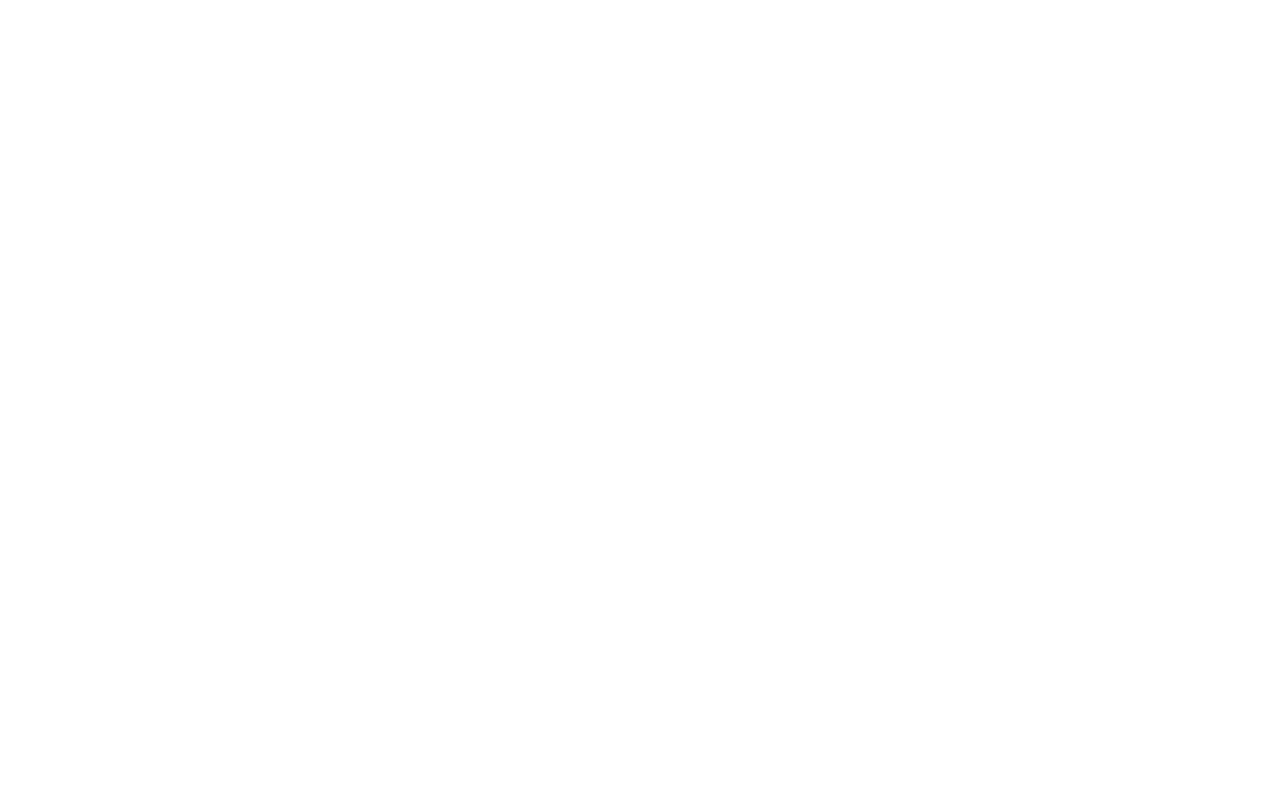
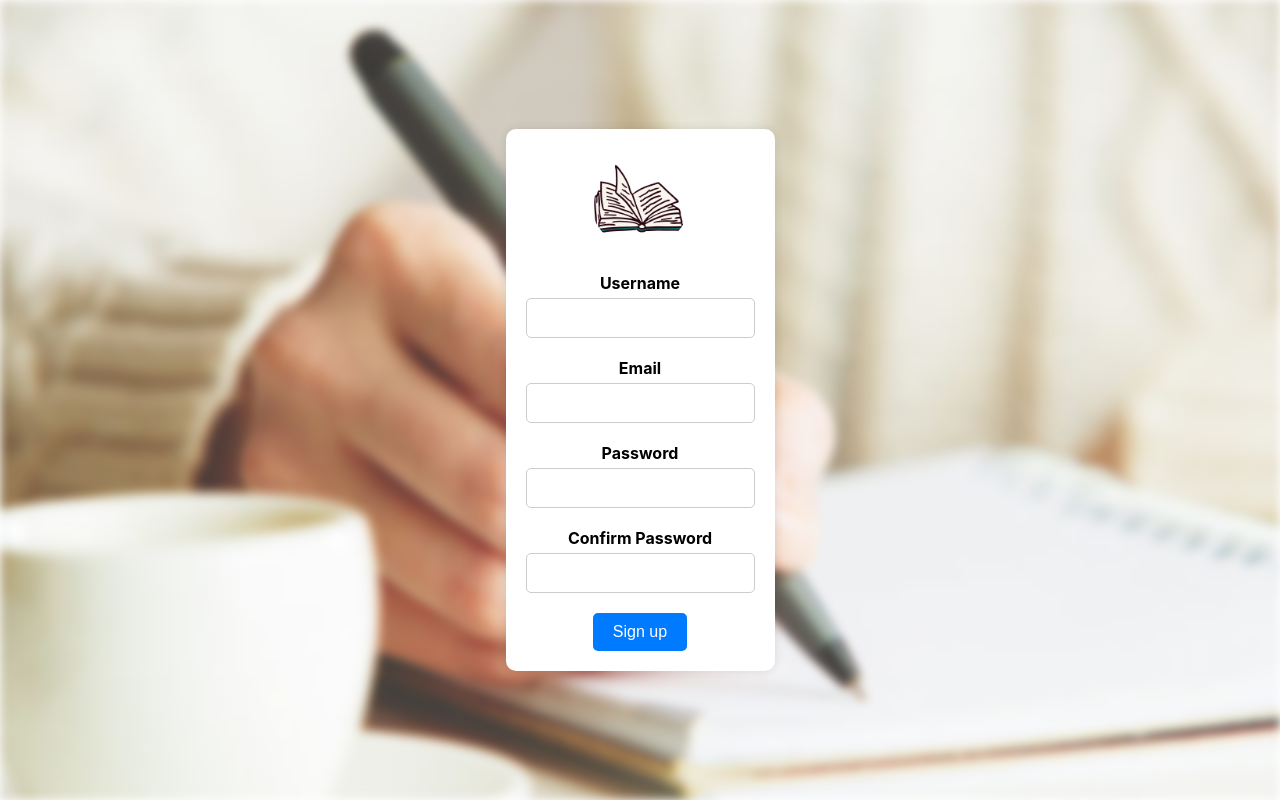
Before and after one commit to Raulco02/Notion-like-application, a React (Create React App) app in the folder frontend/: page /signup in a window 1280 px wide. Before the commit this address had no page. Built offline with nearby package versions, Linux system fonts and the light colour scheme.

Commit message:
Signup component creation

```diff
--- a/frontend/src/App.js
+++ b/frontend/src/App.js
@@ -3,6 +3,7 @@
 import BackgroundComponent from './components/BackgroundComponent';
 import NoteManagemetComponent from './components/NoteManagemetComponent';
 import Login from './components/Login/Login';
+import Signup from './components/Signup/Signup';
 
 function App() {
   return (
@@ -10,6 +11,7 @@
     <BrowserRouter>
       <Routes>
         <Route path='/' element={<Login />} />
+        <Route path='/signup' element={<Signup />} />
         <Route path='/menu' element={<BackgroundComponent> </BackgroundComponent>} />
         <Route path='/note/:noteId' element={<BackgroundComponent> <NoteManagemetComponent/> </BackgroundComponent>} />
       </Routes>
--- /dev/null
+++ b/frontend/src/components/Signup/Signup.css
@@ -0,0 +1,74 @@
+.signup-container {
+    position: relative;
+    display: flex;
+    justify-content: center;
+    align-items: center;
+    height: 100vh;
+}
+
+.background-image {
+    position: fixed;
+    top: 0;
+    left: 0;
+    width: 100%;
+    height: 100%;
+    background-image: url('/public/fondo.jpg');
+    background-size: cover;
+    filter: blur(5px);
+    z-index: -1;
+}
+
+.signup-form {
+    background-color: white;
+    padding: 20px;
+    border-radius: 10px;
+    box-shadow: 0 0 10px rgba(0, 0, 0, 0.1);
+    text-align: center;
+    z-index: 1;
+}
+
+.avatar-container {
+    margin-bottom: 20px;
+}
+
+.avatar {
+    width: 100px;
+    height: 100px;
+    border-radius: 50%;
+}
+
+.form-group {
+    margin-bottom: 20px;
+}
+
+label {
+    display: block;
+    margin-bottom: 5px;
+    font-weight: bold;
+}
+
+input {
+    width: 100%;
+    padding: 10px;
+    border: 1px solid #ccc;
+    border-radius: 5px;
+    box-sizing: border-box;
+    font-size: 16px;
+}
+
+.signup-button {
+    background-color: #007bff;
+    /* Color de fondo azul */
+    color: white;
+    /* Color de texto blanco */
+    border: none;
+    padding: 10px 20px;
+    border-radius: 5px;
+    cursor: pointer;
+    font-size: 16px;
+}
+
+.signup-button:hover {
+    background-color: #0056b3;
+    /* Color de fondo azul oscuro al pasar el ratón */
+}
--- /dev/null
+++ b/frontend/src/components/Signup/Signup.js
@@ -0,0 +1,75 @@
+import React, { useState } from 'react';
+import './Signup.css';
+import UserServiceInstance from '../../services/UserService';
+import { useNavigate } from 'react-router-dom';
+
+const Register = () => {
+    const [nombre, setNombre] = useState('');
+    const [correo, setCorreo] = useState('');
+    const [pwd1, setPwd1] = useState('');
+    const [pwd2, setPwd2] = useState('');
+    const navigate = useNavigate();
+
+    const handleSignup = async() => {
+            try {
+              await UserServiceInstance.register({ nombre, correo, pwd1, pwd2 }); //Hay que comprobar que se haga bien
+              navigate('/login');
+            } catch (error) {
+              console.error('Error al registrarse:', error);
+            }
+      };
+
+  return (
+    <div className="signup-container">
+      <div className="background-image"></div>
+      <div className="signup-form">
+        <div className="avatar-container">
+          <img className="avatar" src="/logo.webp" alt="Avatar-Smart-Esi" />
+        </div>
+        <div className="form-group">
+          <label htmlFor="username">Username</label>
+          <input
+            type="text"
+            id="username"
+            name="username"
+            value={nombre}
+            onChange={(e) => setNombre(e.target.value)}
+          />
+        </div>
+        <div className="form-group">
+          <label htmlFor="email">Email</label>
+          <input
+            type="email"
+            id="email"
+            name="email"
+            value={correo}
+            onChange={(e) => setCorreo(e.target.value)}
+          />
+        </div>
+        <div className="form-group">
+          <label htmlFor="password">Password</label>
+          <input
+            type="password"
+            id="password"
+            name="password"
+            value={pwd1}
+            onChange={(e) => setPwd1(e.target.value)}
+          />
+        </div>
+        <div className="form-group">
+          <label htmlFor="confirmPassword">Confirm Password</label>
+          <input
+            type="password"
+            id="confirmPassword"
+            name="confirmPassword"
+            value={pwd2}
+            onChange={(e) => setPwd2(e.target.value)}
+          />
+        </div>
+        <button className="signup-button" onClick={handleSignup}>Sign up</button>
+      </div>
+    </div>
+  );
+};
+
+export default Register;
--- a/frontend/src/services/UserService.js
+++ b/frontend/src/services/UserService.js
@@ -27,6 +27,10 @@
         return axios.post(USER_BASE_REST_API_URL + '/login');
     }
 
+    register(){
+        return axios.post(USER_BASE_REST_API_URL + '/register');
+    }
+
 }
 
 const UserServiceInstance = new UserService();
```
